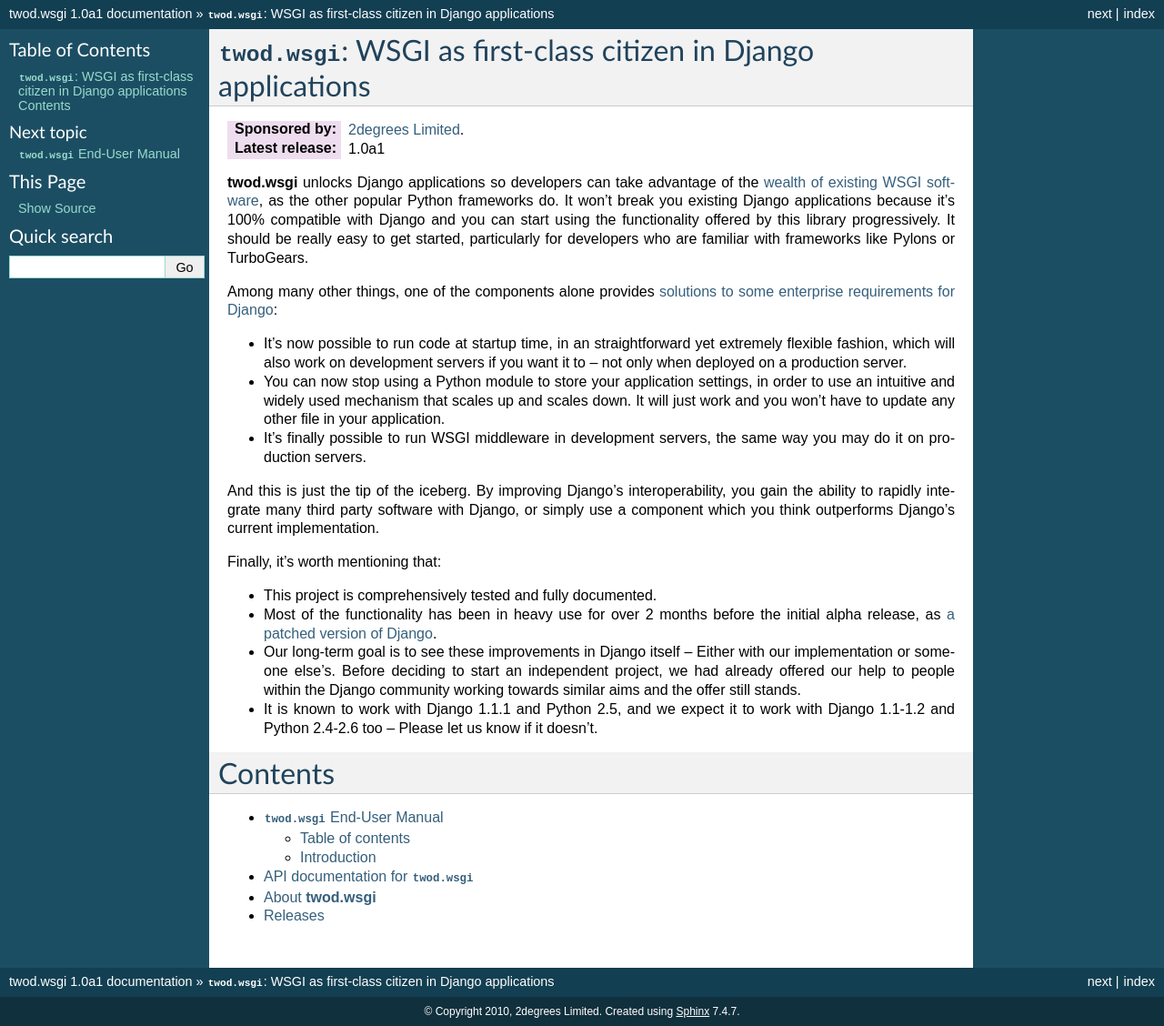
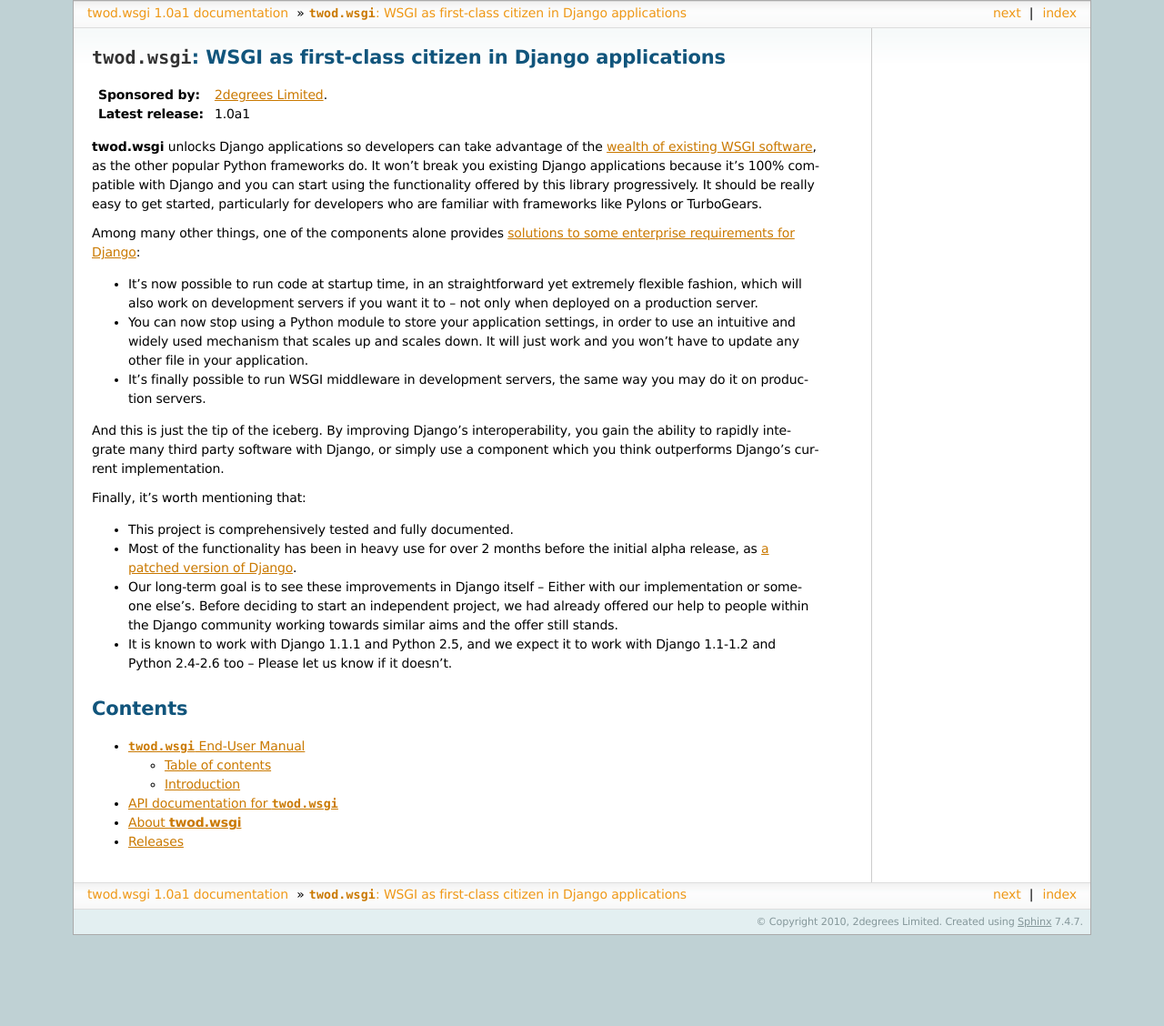
Before and after one commit to 2degrees/django-wsgi, a Sphinx documentation site: the page built from docs/source/index.rst, in a window 1280 px wide. Shown: the whole page at 91% size. Built offline with Sphinx 7.4.7, drawn with Linux system fonts in a browser that asks for light colours; a script that is not in the unit is left out; after the commit the page ends 1028 px from its top, so only the background shows below that.

Commit message:
[docs] Added Ohloh badge

```diff
--- /dev/null
+++ b/docs/source/_templates/ohloh-sidebar.html
@@ -0,0 +1,2 @@
+<script src="http://www.ohloh.net/p/480834/widgets/project_users_logo.js"
+        type="text/javascript"></script>
--- a/docs/source/conf.py
+++ b/docs/source/conf.py
@@ -94,7 +94,7 @@
 
 # The theme to use for HTML and HTML Help pages.  Major themes that come with
 # Sphinx are currently 'default' and 'sphinxdoc'.
-html_theme = 'default'
+html_theme = 'sphinxdoc'
 
 # Theme options are theme-specific and customize the look and feel of a theme
 # further.  For a list of options available for each theme, see the
@@ -134,7 +134,10 @@
 #html_use_smartypants = True
 
 # Custom sidebar templates, maps document names to template names.
-#html_sidebars = {}
+ohlog_sidebar = "ohloh-sidebar.html"
+sidebars = [ohlog_sidebar]
+html_sidebars = {'index': sidebars, 'manual/index': sidebars, 'api/index': sidebars,
+                 'about': sidebars, 'changelog': sidebars}
 
 # Additional templates that should be rendered to pages, maps page names to
 # template names.
```
